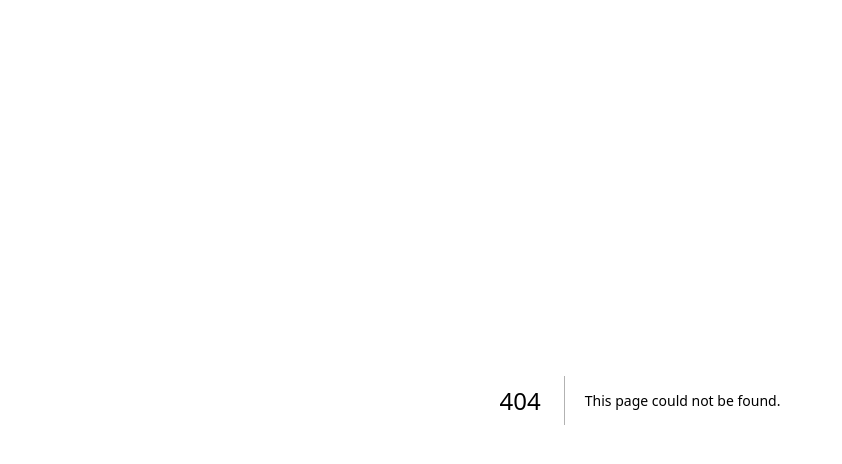
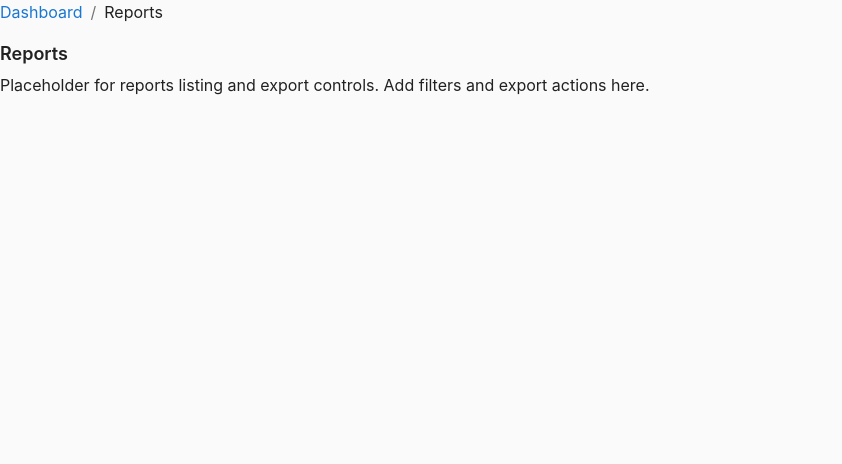
Before and after one commit to Izenberk/analytics-dashboard, a Next.js app in the folder apps/web/: page /reports in a window 1280 px wide. Before the commit this address had no page. Shown: the top 464 px of the page, without its empty margins (0-842 px from the left). Built offline with nearby package versions, Linux system fonts and the light colour scheme.

Commit message:
feat: add mockup pages for multi-pages navigation

```diff
--- /dev/null
+++ b/apps/web/src/app/reports/page.tsx
@@ -0,0 +1,28 @@
+import React from "react";
+import Head from "next/head";
+import { Box, Typography, } from "@mui/material";
+import AppBreadcrumbs from "@/components/layouts/Breadcrumbs";
+
+export default function ReportsPage() {
+  const crumbs = [{ href: '/dashboard', label: 'Dashboard' }, { label: 'Reports' }];
+
+  return (
+    <>
+      <Head>
+        <title>Reports — Analytics Dashboard</title>
+        <meta name="description" content="Reports and exports for analytics." />
+      </Head>
+
+      <Box>
+        <AppBreadcrumbs crumbs={crumbs} />
+        <Typography variant="h4" gutterBottom>
+          Reports
+        </Typography>
+
+        <Typography>
+          Placeholder for reports listing and export controls. Add filters and export actions here.
+        </Typography>
+      </Box>
+    </>
+  );
+}
--- /dev/null
+++ b/apps/web/src/app/settings/page.tsx
@@ -0,0 +1,28 @@
+import React from "react";
+import Head from "next/head";
+import { Box, Typography } from "@mui/material";
+import AppBreadcrumbs from "@/components/layouts/Breadcrumbs";
+
+export default function SettingsPage() {
+  const crumbs = [{ href: '/dashboard', label: 'Dashboard' }, { label: 'Settings' }];
+
+  return (
+    <>
+      <Head>
+        <title>Settings — Analytics Dashboard</title>
+        <meta name="description" content="Application settings and preferences." />
+      </Head>
+
+      <Box>
+        <AppBreadcrumbs crumbs={crumbs} />
+        <Typography variant="h4" gutterBottom>
+          Settings
+        </Typography>
+
+        <Typography>
+          Placeholder for app settings. Add account and dashboard preferences here.
+        </Typography>
+      </Box>
+    </>
+  );
+}
--- /dev/null
+++ b/apps/web/src/app/users/page.tsx
@@ -0,0 +1,28 @@
+import React from "react";
+import Head from "next/head";
+import { Box, Typography } from "@mui/material";
+import AppBreadcrumbs from "@/components/layouts/Breadcrumbs";
+
+export default function UsersPage() {
+  const crumbs = [{ href: '/dashboard', label: 'Dashboard' }, { label: 'Users' }];
+
+  return (
+    <>
+      <Head>
+        <title>Users — Analytics Dashboard</title>
+        <meta name="description" content="User management and roles." />
+      </Head>
+
+      <Box>
+        <AppBreadcrumbs crumbs={crumbs} />
+        <Typography variant="h4" gutterBottom>
+          Users
+        </Typography>
+
+        <Typography>
+          Placeholder for user list and role management UI.
+        </Typography>
+      </Box>
+    </>
+  );
+}
--- /dev/null
+++ b/apps/web/src/components/layouts/Breadcrumbs.tsx
@@ -0,0 +1,32 @@
+import React from "react";
+import Link from "next/link";
+import { Breadcrumbs, Typography, Box } from "@mui/material";
+
+type Crumb = { href?: string; label: string };
+
+export const AppBreadcrumbs: React.FC<{ crumbs: Crumb[] }> = ({ crumbs }) => {
+  return (
+    <Box sx={{ mb: 2 }}>
+      <Breadcrumbs aria-label="breadcrumb">
+        {crumbs.map((c, idx) =>
+          c.href && idx < crumbs.length - 1 ? (
+            <Link key={c.label + idx} href={c.href}>
+              <Typography
+                component="span"
+                sx={{ cursor: 'pointer', color: 'primary.main', textDecoration: 'none' }}
+              >
+                {c.label}
+              </Typography>
+            </Link>
+          ) : (
+            <Typography key={c.label + idx} color="text.primary">
+              {c.label}
+            </Typography>
+          )
+        )}
+      </Breadcrumbs>
+    </Box>
+  );
+};
+
+export default AppBreadcrumbs;
```
